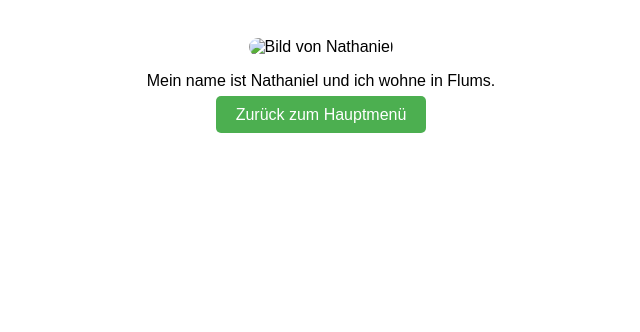
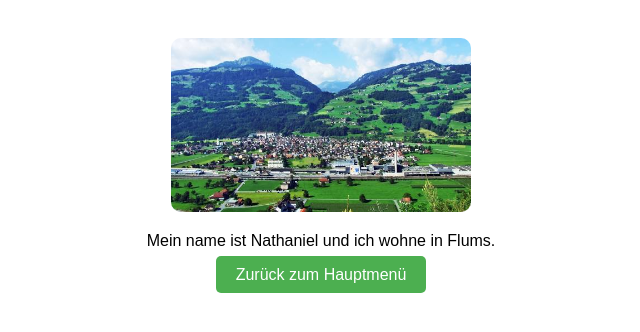
Before and after one commit to lapalach/Schuelersite, a plain HTML site: page Nathaniel.html in a window 1280 px wide. Shown: the part 80-412 px from the top of the page, without its empty margins (319-959 px from the left). Drawn offline with Linux system fonts and the light colour scheme.

Commit message:
Initial commit

```diff
--- a/Nathaniel.html
+++ b/Nathaniel.html
@@ -10,7 +10,7 @@
 
 <body>
   <h1>Profil von Nathaniel</h1>
-  <img src="path_to_image.jpg" alt="Bild von Nathaniel" />
+  <img src="flums.jpeg" alt="Bild von Nathaniel" />
   <p>Mein name ist Nathaniel und ich wohne in Flums.</p>
   <a href="index.html">Zurück zum Hauptmenü</a>
 </body>
```
Also changed, not shown: index.html (+1 -1 lines), flums.jpeg (added).
